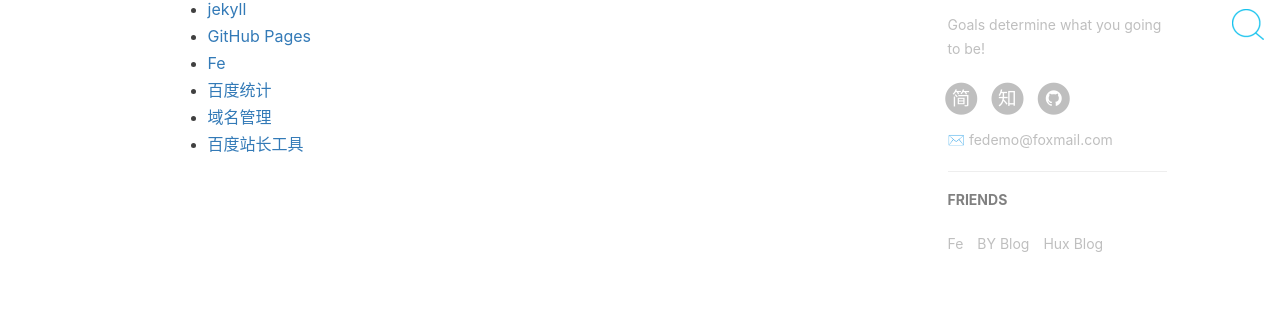
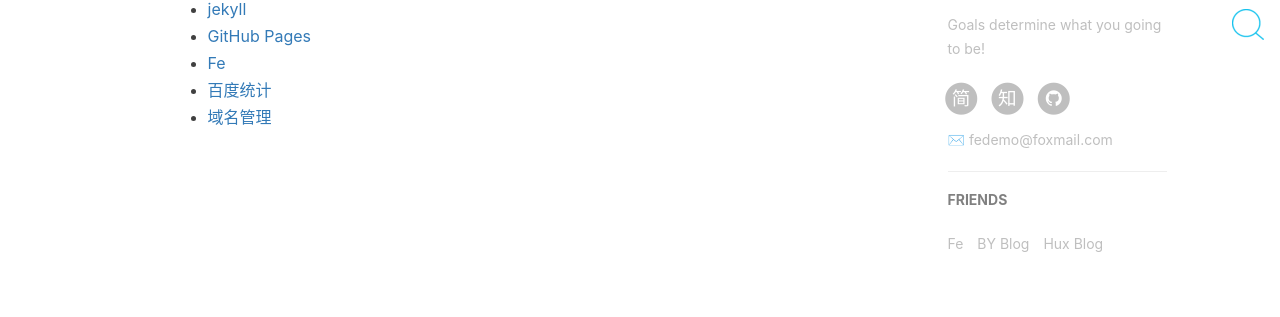
Before and after one commit to FeDemo/fedemo.github.io, a Jekyll site: the page built from about.html, in a window 1280 px wide. Shown: the part 840-1157 px from the top of the page. Built offline with Jekyll 4.4.1, drawn with Linux system fonts in a browser that asks for light colours; nearby versions of some CDN libraries; comment, search, counter and statistics services are not loaded.

Commit message:
update about.html

```diff
--- a/about.html
+++ b/about.html
@@ -34,7 +34,6 @@ header-img: "img/post-bg-rwd.jpg"
       <li><a href="https://fedemo.github.io/" target="_blank">Fe</a></li>
       <li><a href="https://tongji.baidu.com/web/24776843/overview/index?siteId=11534941" target="_blank">百度统计</a></li>
       <li><a href="https://console.bce.baidu.com/bcd/#/bcd/manage/list" target="_blank">域名管理</a></li>
-      <li><a href="http://ziyuan.baidu.com/dashboard/index" target="_blank">百度站长工具</a></li>
     </ul>
 </div>
 
```
